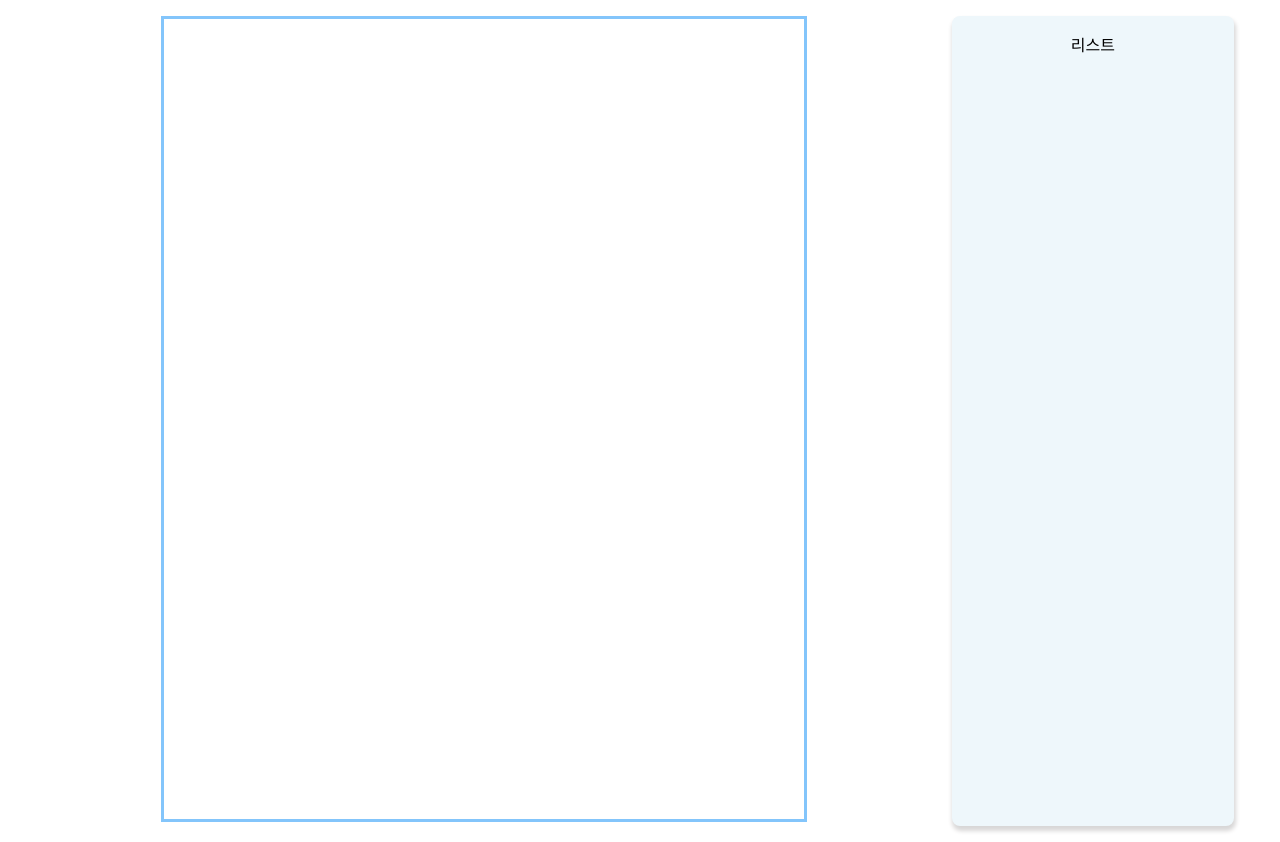
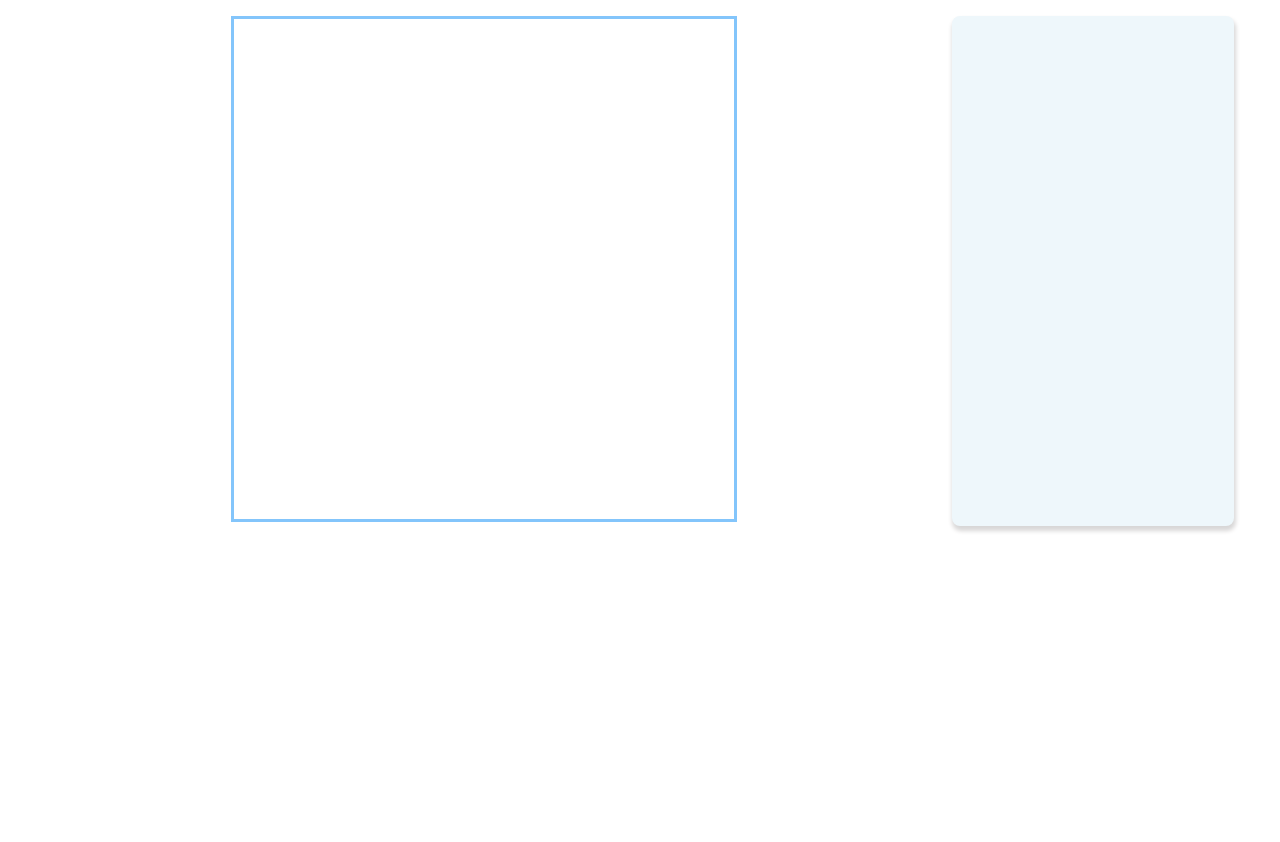
Before and after one commit to yunanah/draw-and-remove-canvas, a React (Create React App) app: page / in a window 1280 px wide. After the commit the page ends 800 px from the top, so only its background shows below. Built offline with nearby package versions, Linux system fonts and the light colour scheme.

Commit message:
🎨  save path into paths state in object type

```diff
--- a/src/App.js
+++ b/src/App.js
@@ -3,13 +3,13 @@ import './App.scss';
 
 function App() {
 
-  const [drawings, setDrawings] = useState([]) // 캔버스에 생성된 다각형 배열 state
+  const [paths, setPaths] = useState({}) // 캔버스에 생성된 다각형 path를 Path2D 객체로 저장한 배열 state
 
   // render
   return (
     <div className="app">
-      <Canvas drawings={drawings} setDrawings={setDrawings} />
-      <List drawings={drawings} />
+      <Canvas paths={paths} setPaths={setPaths} />
+      <List paths={paths} />
     </div>
   );
 }
@@ -17,21 +17,26 @@ function App() {
 // Canvas 컴포넌트
 function Canvas(props) {
 
-  const { drawings, setDrawings } = props
+  const { paths, setPaths } = props
 
   const canvasRef = useRef(null)
   const contextRef = useRef(null)
 
   const [deleteMode, setDeleteMode] = useState(false) // 삭제하기 모드 state
   const [isDrawing, setIsDrawing] = useState(false)
+  const [canvasInfo, setCanvasInfo] = useState([0, 0]) // 캔버스 너비, 높이 정보 - 계속 변함
+  const [path, setPath] = useState(null) // 새로운 마우스 움직인 경로 state
   const [ctx, setCtx] = useState()
-  const [startPoints, setStartPoints] = useState((0, 0))
 
   useEffect(() => {
     // 캔버스 기본 설정
     const canvas = canvasRef.current // 캔버스 DOM을 선택
-    canvas.width = window.innerWidth * 0.5 // 캔버스 너비
-    canvas.height = window.innerHeight // 캔버스 높이
+    canvas.width = 500 // 캔버스 너비
+    // canvas.height = window.innerHeight * 0.95
+    canvas.height = 500 // 캔버스 높이
+    setCanvasInfo([canvas.width, canvas.height])
+
+    // console.log(canvas.width, canvas.height)
 
     const context = canvas.getContext("2d")
     context.strokeStyle = "black"
@@ -42,14 +47,38 @@ function Canvas(props) {
 
   }, [])
 
+  useEffect(() => {
+    console.log('paths', paths)
+    // console.log(canvasInfo)
+    // 캔버스에 그려진 이전 ctx 상태를 지우고 paths 배열에 저장된 것들을 다시 그려줌
+    contextRef.current.clearRect(0, 0, 500, 500)
+    Object.values(paths).forEach((a, i) => {
+      // console.log(a)
+      contextRef.current.stroke(a)
+    })
+
+  }, [paths])
+
+  // 그리기 시작 함수
   const startDrawing = () => {
     setIsDrawing(true)
+    let p = new Path2D()
+    setPath(p)
   }
 
+  // 그리기 종료 함수
   const finishDrawing = () => {
     setIsDrawing(false)
+    path.closePath()
     ctx.closePath() // 마우스를 떼면 시작점과 끝점을 이어줌
     ctx.stroke()
+
+    let newPaths = {
+      ...paths,
+      ['Polygon'+ ++Object.keys(paths).length] : path
+    }
+
+    setPaths(newPaths)
   }
 
   const drawing = ({ nativeEvent }) => {
@@ -59,7 +88,9 @@ function Canvas(props) {
       if (!isDrawing) {
         ctx.beginPath()
         ctx.moveTo(offsetX, offsetY)
+        // path.moveTo(offsetX, offsetY)
       } else {
+        path.lineTo(offsetX, offsetY)
         ctx.lineTo(offsetX, offsetY)
         ctx.stroke()
       }
@@ -73,7 +104,7 @@ function Canvas(props) {
           onMouseDown={startDrawing}
           onMouseUp={finishDrawing}
           onMouseMove={drawing}
-          onMouseLeave={finishDrawing}
+          // onMouseLeave={finishDrawing}
         ></canvas>
     </div>
   );
@@ -82,11 +113,19 @@ function Canvas(props) {
 // List 컴포넌트
 function List(props) {
 
-  const { drawings } = props
+  const { paths } = props
+
+  console.log(Object.keys(paths))
 
   return (
     <div className="box">
-      리스트
+      {
+        Object.keys(paths).map((a, i) => {
+          return (
+            <span>{a}</span>
+          )
+        })
+      }
     </div>
   );
 }
```
